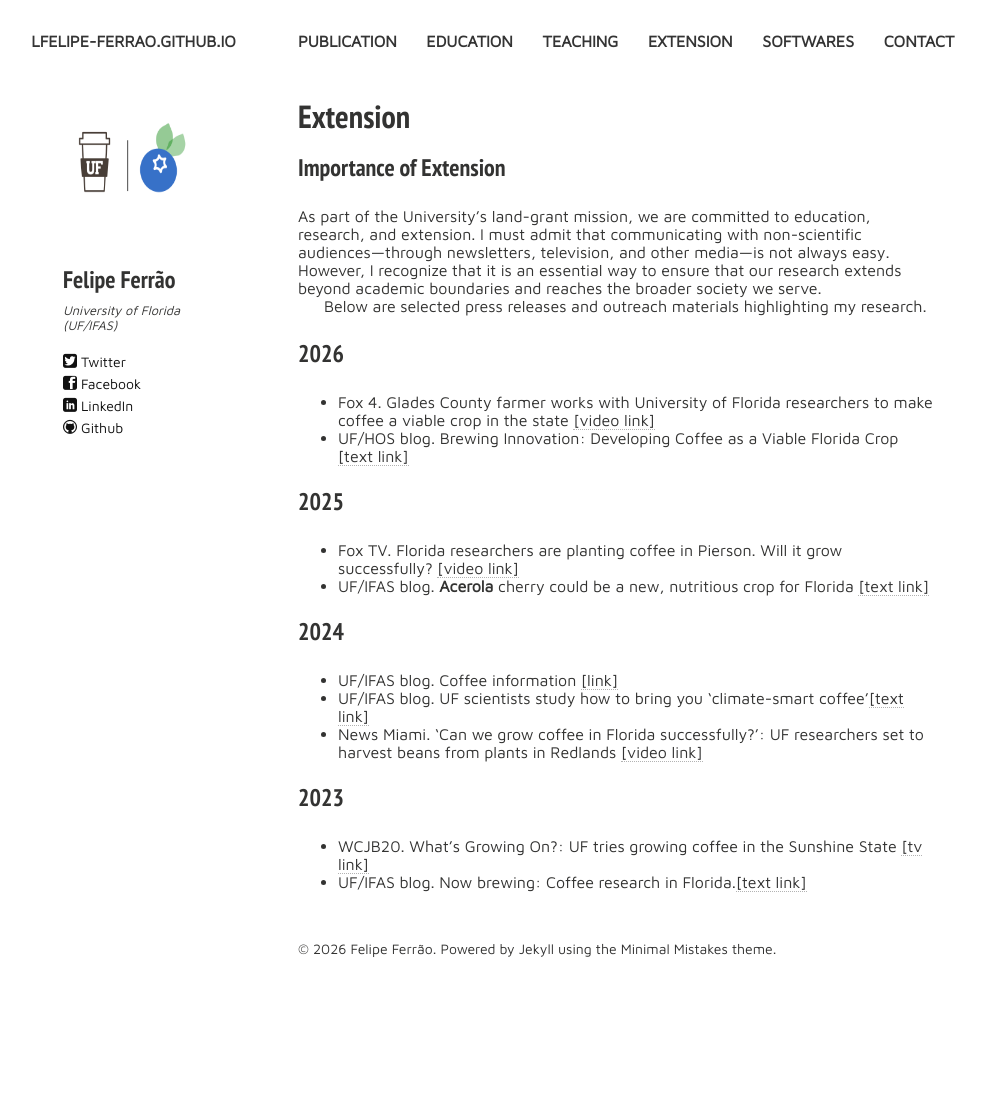
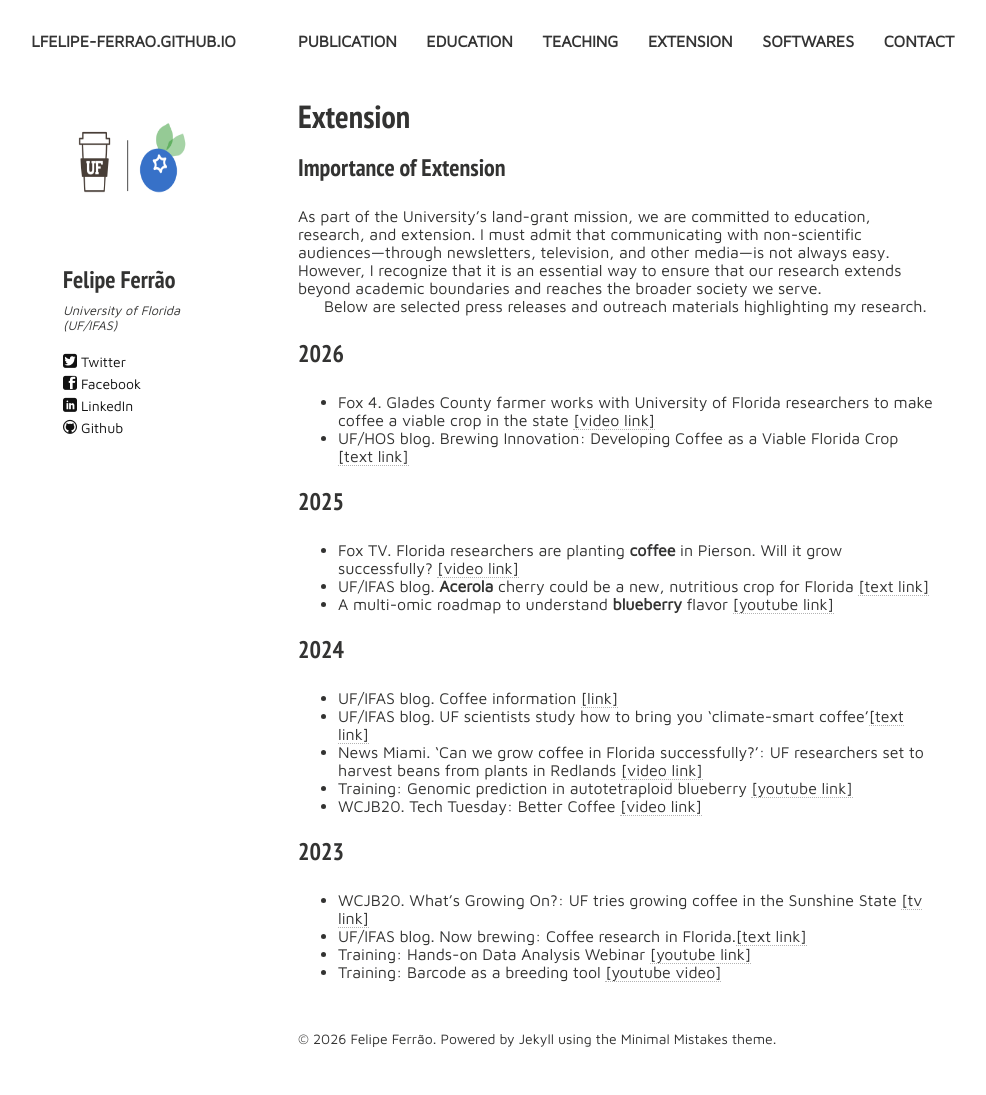
Before and after one commit to lfelipe-ferrao/lfelipe-ferrao.github.io, a Jekyll site: the page built from extension.md, in a window 1280 px wide. Shown: the whole page, without its empty margins (22-1008 px from the left). Built offline with Jekyll 4.4.1, drawn with Linux system fonts in a browser that asks for light colours; nearby versions of some CDN libraries; before the commit the page ends 1005 px from its top, so only the background shows below that.

Commit message:
Update extension.md

```diff
--- a/extension.md
+++ b/extension.md
@@ -26,16 +26,21 @@ Below are selected press releases and outreach materials highlighting my researc
 
 ### 2025
 
-- Fox TV. Florida researchers are planting coffee in Pierson. Will it grow successfully? [[video link]](https://www.wesh.com/article/florida-researchers-planting-coffee-pierson/63412467)
+- Fox TV. Florida researchers are planting **coffee** in Pierson. Will it grow successfully? [[video link]](https://www.wesh.com/article/florida-researchers-planting-coffee-pierson/63412467)
 - UF/IFAS blog.  **Acerola** cherry could be a new, nutritious crop for Florida [[text link]]([https://blogs.ifas.ufl.edu/news/2023/06/05/coffee-research-in-florida/](https://blogs.ifas.ufl.edu/news/2025/08/14/acerola-cherry-could-be-a-new-nutritious-crop-for-florida/))
+- A multi-omic roadmap to understand **blueberry** flavor [[youtube link]](https://www.youtube.com/watch?v=WfYryIfxPvU&t=26s)
 
 ### 2024
 
 - UF/IFAS blog. Coffee information [[link]](https://www.linkedin.com/feed/update/urn:li:activity:7272276575042048002/)
 - UF/IFAS blog.  UF scientists study how to bring you ‘climate-smart coffee’[[text link]](https://blogs.ifas.ufl.edu/news/2024/07/25/uf-scientists-study-how-to-bring-you-climate-smart-coffee/)
 - News Miami. ‘Can we grow coffee in Florida successfully?’: UF researchers set to harvest beans from plants in Redlands [[video link]](https://wsvn.com/news/7spotlight/can-we-grow-coffee-in-florida-successfully-uf-researchers-set-to-harvest-beans-from-plants-in-redlands/)
+- Training: Genomic prediction in autotetraploid blueberry [[youtube link]](https://www.youtube.com/watch?v=_RQOsf-gSNc&t=2443s)
+- WCJB20. Tech Tuesday: Better Coffee [[video link]](https://www.wcjb.com/2024/02/13/tech-tuesday-better-coffee/)
 
 ### 2023
 
 - WCJB20. What’s Growing On?: UF tries growing coffee in the Sunshine State [[tv link]](https://www.wcjb.com/2023/07/27/whats-growing-uf-tries-growing-coffee-sunshine-state/)
 - UF/IFAS blog.  Now brewing: Coffee research in Florida.[[text link]](https://blogs.ifas.ufl.edu/news/2023/06/05/coffee-research-in-florida/)
+- Training: Hands-on Data Analysis Webinar [[youtube link]](https://www.youtube.com/watch?v=e3-qFpBb66s&t=4500s)
+- Training: Barcode as a breeding tool [[youtube video]](https://youtu.be/UBiMevG3sXY)
```
